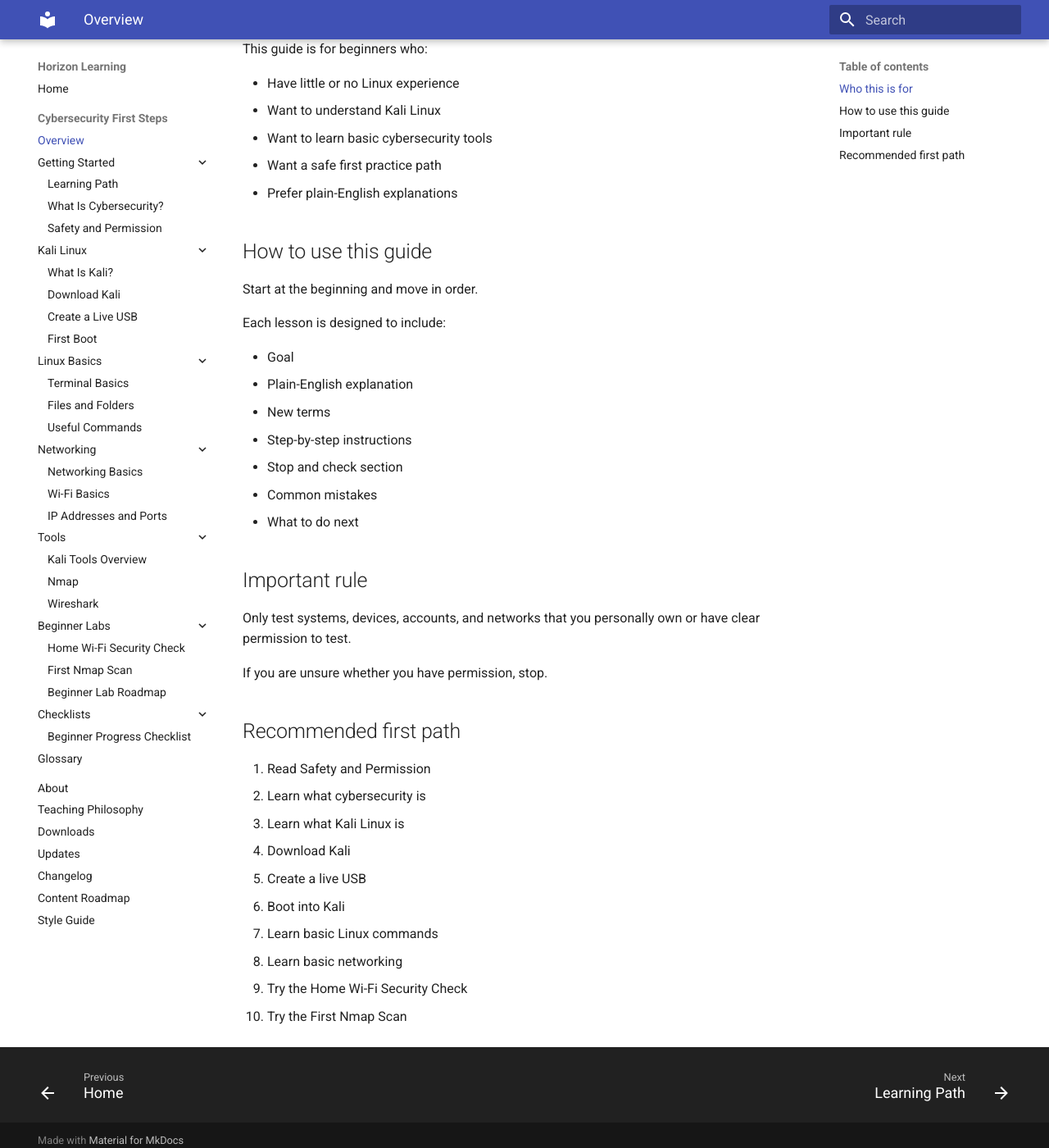
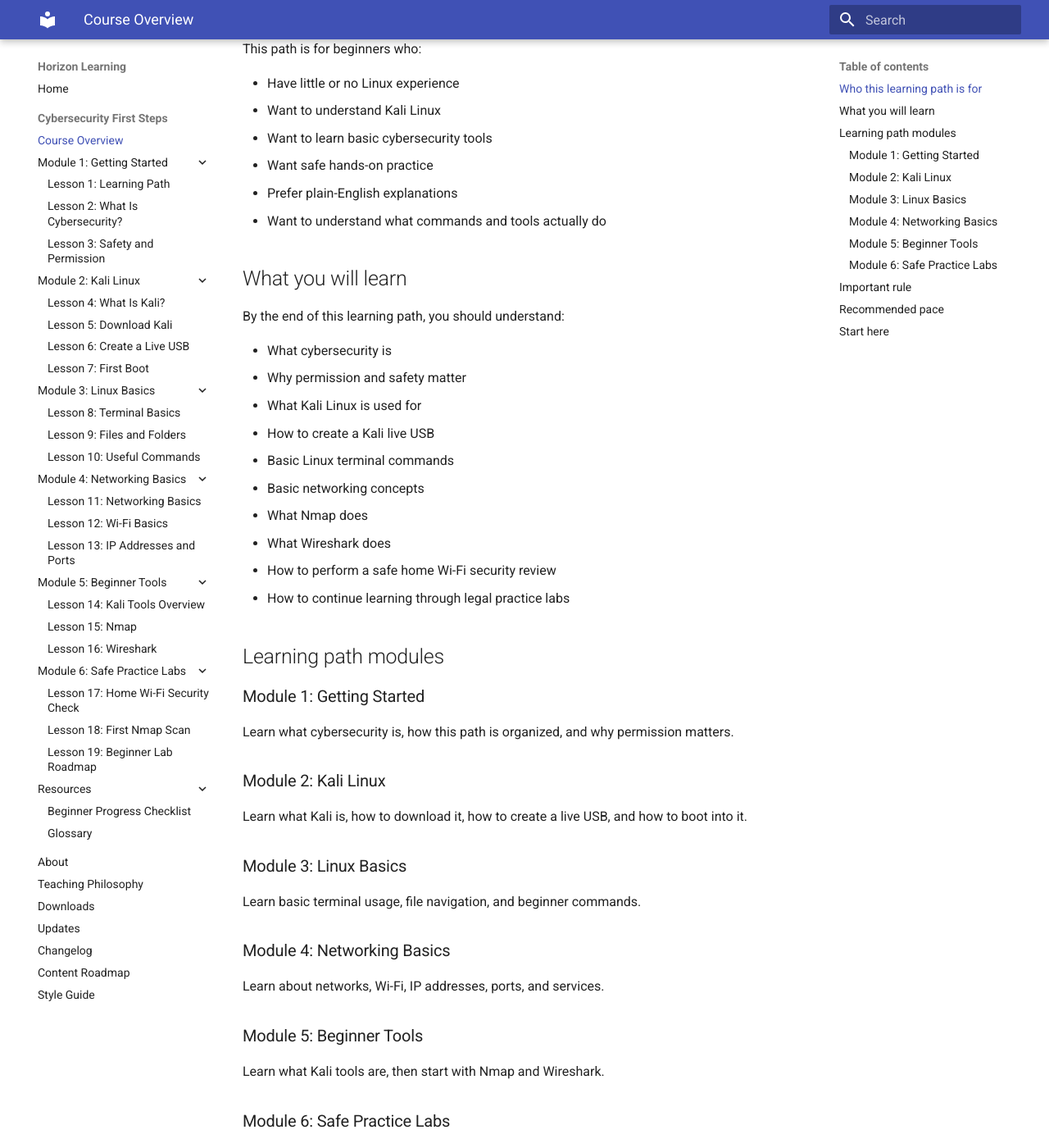
Before and after one commit to horizontechdevelopment-droid/horizon-learning, an MkDocs documentation site: the page built from docs/cybersecurity-first-steps/index.md, in a window 1280 px wide and 1400 px high, scrolled down 358 px. Shown: the whole window at 82% size. Built offline with MkDocs 1.6.1 and Material for MkDocs 9.7.7, drawn with Linux system fonts in a browser that asks for light colours; some of the changed text lies outside the part shown.

Commit message:
Organize Cybersecurity First Steps into modules

```diff
--- a/docs/cybersecurity-first-steps/index.md
+++ b/docs/cybersecurity-first-steps/index.md
@@ -1,34 +1,62 @@
 # Cybersecurity First Steps
 
-This guide is for someone who is curious about cybersecurity but is new to Linux, Kali Linux, networking, and command-line tools.
+Cybersecurity First Steps is a beginner-friendly learning path for people who are curious about cybersecurity but are new to Linux, Kali Linux, networking, and command-line tools.
 
 The goal is not to rush into hacking.
 
-The goal is to learn safely, legally, and step by step.
+The goal is to build understanding step by step.
 
-## Who this is for
+## Who this learning path is for
 
-This guide is for beginners who:
+This path is for beginners who:
 
 - Have little or no Linux experience
 - Want to understand Kali Linux
 - Want to learn basic cybersecurity tools
-- Want a safe first practice path
+- Want safe hands-on practice
 - Prefer plain-English explanations
+- Want to understand what commands and tools actually do
 
-## How to use this guide
+## What you will learn
 
-Start at the beginning and move in order.
+By the end of this learning path, you should understand:
 
-Each lesson is designed to include:
+- What cybersecurity is
+- Why permission and safety matter
+- What Kali Linux is used for
+- How to create a Kali live USB
+- Basic Linux terminal commands
+- Basic networking concepts
+- What Nmap does
+- What Wireshark does
+- How to perform a safe home Wi-Fi security review
+- How to continue learning through legal practice labs
 
-- Goal
-- Plain-English explanation
-- New terms
-- Step-by-step instructions
-- Stop and check section
-- Common mistakes
-- What to do next
+## Learning path modules
+
+### Module 1: Getting Started
+
+Learn what cybersecurity is, how this path is organized, and why permission matters.
+
+### Module 2: Kali Linux
+
+Learn what Kali is, how to download it, how to create a live USB, and how to boot into it.
+
+### Module 3: Linux Basics
+
+Learn basic terminal usage, file navigation, and beginner commands.
+
+### Module 4: Networking Basics
+
+Learn about networks, Wi-Fi, IP addresses, ports, and services.
+
+### Module 5: Beginner Tools
+
+Learn what Kali tools are, then start with Nmap and Wireshark.
+
+### Module 6: Safe Practice Labs
+
+Apply what you learned through safe, authorized beginner labs.
 
 ## Important rule
 
@@ -36,15 +64,16 @@ Only test systems, devices, accounts, and networks that you personally own or ha
 
 If you are unsure whether you have permission, stop.
 
-## Recommended first path
+## Recommended pace
 
-1. Read Safety and Permission
-2. Learn what cybersecurity is
-3. Learn what Kali Linux is
-4. Download Kali
-5. Create a live USB
-6. Boot into Kali
-7. Learn basic Linux commands
-8. Learn basic networking
-9. Try the Home Wi-Fi Security Check
-10. Try the First Nmap Scan
+Take your time.
+
+A good beginner pace is one or two lessons at a time.
+
+Do not worry about memorizing everything immediately. Focus on understanding the main idea of each lesson before moving on.
+
+## Start here
+
+Begin with:
+
+[Lesson 1: Learning Path](getting-started/learning-path.md)
--- a/mkdocs.yml
+++ b/mkdocs.yml
@@ -19,43 +19,42 @@ nav:
   - Home: index.md
 
   - Cybersecurity First Steps:
-      - Overview: cybersecurity-first-steps/index.md
+    - Course Overview: cybersecurity-first-steps/index.md
 
-      - Getting Started:
-          - Learning Path: cybersecurity-first-steps/getting-started/learning-path.md
-          - What Is Cybersecurity?: cybersecurity-first-steps/getting-started/what-is-cybersecurity.md
-          - Safety and Permission: cybersecurity-first-steps/getting-started/safety-and-permission.md
+    - "Module 1: Getting Started":
+        - "Lesson 1: Learning Path": cybersecurity-first-steps/getting-started/learning-path.md
+        - "Lesson 2: What Is Cybersecurity?": cybersecurity-first-steps/getting-started/what-is-cybersecurity.md
+        - "Lesson 3: Safety and Permission": cybersecurity-first-steps/getting-started/safety-and-permission.md
 
-      - Kali Linux:
-          - What Is Kali?: cybersecurity-first-steps/kali/what-is-kali.md
-          - Download Kali: cybersecurity-first-steps/kali/download-kali.md
-          - Create a Live USB: cybersecurity-first-steps/kali/create-live-usb.md
-          - First Boot: cybersecurity-first-steps/kali/first-boot.md
+    - "Module 2: Kali Linux":
+        - "Lesson 4: What Is Kali?": cybersecurity-first-steps/kali/what-is-kali.md
+        - "Lesson 5: Download Kali": cybersecurity-first-steps/kali/download-kali.md
+        - "Lesson 6: Create a Live USB": cybersecurity-first-steps/kali/create-live-usb.md
+        - "Lesson 7: First Boot": cybersecurity-first-steps/kali/first-boot.md
 
-      - Linux Basics:
-          - Terminal Basics: cybersecurity-first-steps/linux-basics/terminal-basics.md
-          - Files and Folders: cybersecurity-first-steps/linux-basics/files-and-folders.md
-          - Useful Commands: cybersecurity-first-steps/linux-basics/useful-commands.md
+    - "Module 3: Linux Basics":
+        - "Lesson 8: Terminal Basics": cybersecurity-first-steps/linux-basics/terminal-basics.md
+        - "Lesson 9: Files and Folders": cybersecurity-first-steps/linux-basics/files-and-folders.md
+        - "Lesson 10: Useful Commands": cybersecurity-first-steps/linux-basics/useful-commands.md
 
-      - Networking:
-          - Networking Basics: cybersecurity-first-steps/networking/networking-basics.md
-          - Wi-Fi Basics: cybersecurity-first-steps/networking/wifi-basics.md
-          - IP Addresses and Ports: cybersecurity-first-steps/networking/ip-addresses-and-ports.md
+    - "Module 4: Networking Basics":
+        - "Lesson 11: Networking Basics": cybersecurity-first-steps/networking/networking-basics.md
+        - "Lesson 12: Wi-Fi Basics": cybersecurity-first-steps/networking/wifi-basics.md
+        - "Lesson 13: IP Addresses and Ports": cybersecurity-first-steps/networking/ip-addresses-and-ports.md
 
-      - Tools:
-          - Kali Tools Overview: cybersecurity-first-steps/tools/kali-tools-overview.md
-          - Nmap: cybersecurity-first-steps/tools/nmap.md
-          - Wireshark: cybersecurity-first-steps/tools/wireshark.md
+    - "Module 5: Beginner Tools":
+        - "Lesson 14: Kali Tools Overview": cybersecurity-first-steps/tools/kali-tools-overview.md
+        - "Lesson 15: Nmap": cybersecurity-first-steps/tools/nmap.md
+        - "Lesson 16: Wireshark": cybersecurity-first-steps/tools/wireshark.md
 
-      - Beginner Labs:
-          - Home Wi-Fi Security Check: cybersecurity-first-steps/labs/home-wifi-security-check.md
-          - First Nmap Scan: cybersecurity-first-steps/labs/first-nmap-scan.md
-          - Beginner Lab Roadmap: cybersecurity-first-steps/labs/beginner-lab-roadmap.md
+    - "Module 6: Safe Practice Labs":
+        - "Lesson 17: Home Wi-Fi Security Check": cybersecurity-first-steps/labs/home-wifi-security-check.md
+        - "Lesson 18: First Nmap Scan": cybersecurity-first-steps/labs/first-nmap-scan.md
+        - "Lesson 19: Beginner Lab Roadmap": cybersecurity-first-steps/labs/beginner-lab-roadmap.md
 
-      - Checklists:
-          - Beginner Progress Checklist: cybersecurity-first-steps/checklists/beginner-progress-checklist.md
-
-      - Glossary: cybersecurity-first-steps/glossary.md
+    - Resources:
+        - Beginner Progress Checklist: cybersecurity-first-steps/checklists/beginner-progress-checklist.md
+        - Glossary: cybersecurity-first-steps/glossary.md
 
   - About: about.md
   - Teaching Philosophy: teaching-philosophy.md
```
